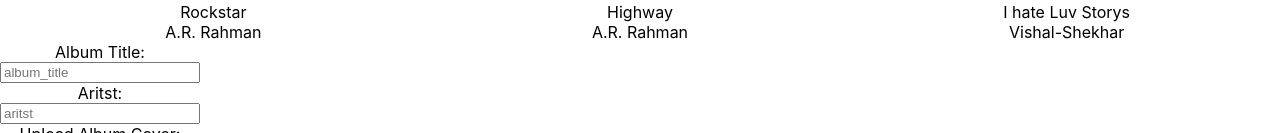
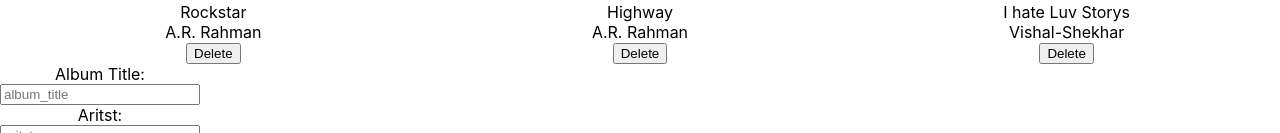
Before and after one commit to exponentsoftware/fdoc_fe_15-saiteja6, a React (Create React App) app in the folder music-streaming-10/: page / in a window 1280 px wide. Shown: the part 302-435 px from the top of the page. Built offline with nearby package versions, Linux system fonts and the light colour scheme.

Commit message:
Add state uplifting and other methods

```diff
--- a/music-streaming-10/src/App.js
+++ b/music-streaming-10/src/App.js
@@ -34,12 +34,21 @@
       }
     }
 
+    receiver = (objInHandleSubmit) => {
+        let { albums } = this.state;
+        albums.push(objInHandleSubmit)
+    }
+
+    delete = () => {
+
+    }
+
     render() {
       return(
         <div className="App">
             {/* <Album artist={this.state.artist} album={this.state.album} albumCover={this.state.albumCover}/> */}
-            <Albums albums={this.state.albums} />
-            <AddAlbum />
+            <Albums albums={this.state.albums} delete={this.delete} />
+            <AddAlbum receiver={this.receiver}/>
         </div>
       )
     }
--- a/music-streaming-10/src/components/AddAlbum.js
+++ b/music-streaming-10/src/components/AddAlbum.js
@@ -22,6 +22,7 @@
             album: this.state.album_title,
             album_cover: this.state.album_cover
         }
+        this.props.receiver(objInHandleSubmit);
     }
 
     render() {
--- a/music-streaming-10/src/components/Album.js
+++ b/music-streaming-10/src/components/Album.js
@@ -3,17 +3,27 @@
 import { Card } from 'antd';
 const { Meta } = Card;
 
-export default function Album(props) {
-    console.log(props)
+export default class Album extends React.Component {
+    // constructor(props) {
+    //     super(props);
+    // }
+
+    handleClick = e => {
+        this.props.delete(this.props.id)
+    }
+
+    render() {
     return (
         <div>
             <Card
     hoverable
     style={{ width: 240 }}
-    cover={<img alt="Rockstar-album" src={props.albumCover} />}
+    cover={<img alt="Rockstar-album" src={this.props.albumCover} />}
     >
-    <Meta title={props.albumTitle} description={props.artist} />
+    <Meta title={this.props.albumTitle} description={this.props.artist} />
     </Card>
+    <button onClick={this.handleClick}>Delete</button>
         </div>
     )
+    }
 }
--- a/music-streaming-10/src/components/Albums.js
+++ b/music-streaming-10/src/components/Albums.js
@@ -11,6 +11,7 @@
                 albumCover={album.album_cover}
                 artist={album.artist}
                 albumTitle={album.album_title}
+                // delete={this.props.delete}
                 />
             )})}
         </div>
```
